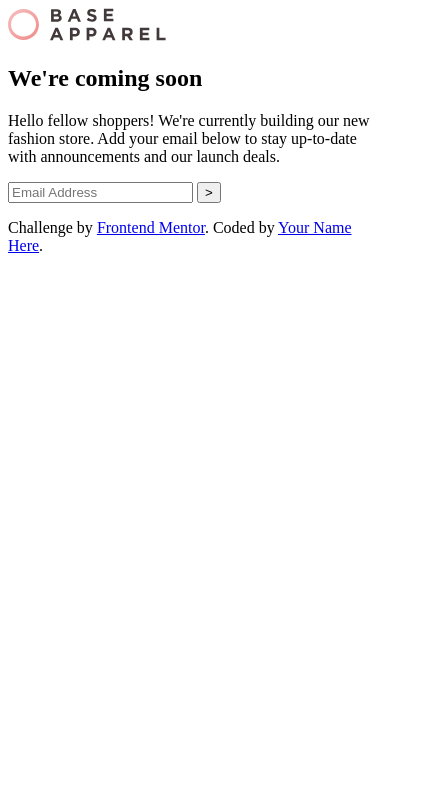
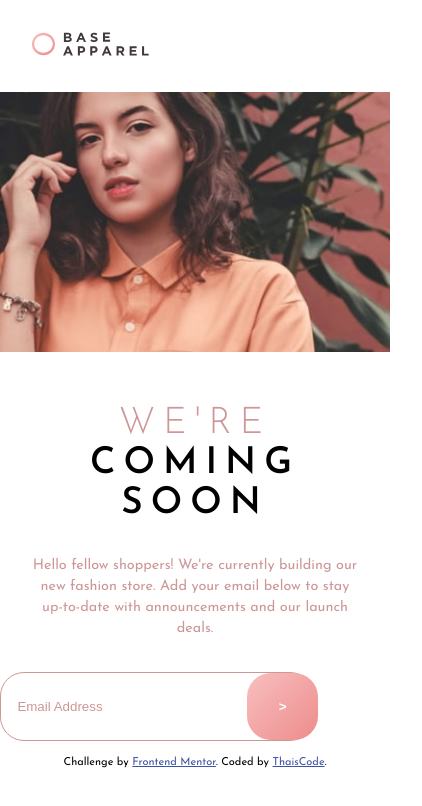
Before and after one commit to thaiscode/Base-Apparel-coming-soon-page, a plain HTML site: page index.html in a window 390 px wide. Shown: the whole page, 422 px wide, since content can reach past the window. Drawn offline with Linux system fonts and the light colour scheme.

Commit message:
mobile first done

```diff
--- a/Style/style.css
+++ b/Style/style.css
@@ -11,10 +11,75 @@ body {
 }
 
 main {
-	width: 80vw;
+	width: 100vw;
 }
 
+img {
+	width: 100%;
+	height: auto;
+}
 
+.section__logo {
+	width: 100vw;
+	height: auto;
+	margin: 2rem;
+}
+
+.section__logo img {
+	width: 30%;
+}
+
+.section__content {
+	width: 100vw;
+	height: auto;
+	text-align: center;
+}
+
+.section__title {
+	min-height: 5rem;
+	font-size: 2.3rem;
+	text-transform: uppercase;
+	letter-spacing: 0.5rem;
+	line-height: 2.5rem;
+	margin-top: 3rem;
+}
+
+.section__title span {
+	color: hsl(0, 36%, 70%);
+	font-weight: 300;
+}
+
+.section__paragraph {
+	color: hsl(0, 36%, 70%);
+	font-size: 0.9rem;
+	line-height: 1.3rem;
+	margin: 2rem;
+}
+
+#section__email {
+	width: 80vw;
+	height: 8vh;
+	border: 1px solid hsl(0, 36%, 70%);
+	border-radius: 1.5rem;
+	margin-bottom: 1rem;
+}
+
+ input::placeholder {
+	color: hsl(0, 36%, 70%);
+	padding-left: 1rem;
+}
+
+#section__button {
+	width: 18vw;
+	height: 8vh;
+	border: none;
+	border-radius: 1.5rem;
+	background: linear-gradient(135deg, hsl(0, 80%, 86%), hsl(0, 74%, 74%) );
+	position: relative;
+	left: -4.5rem;
+	color: hsl(0, 0%, 100%);
+	font-weight: 600;
+}
 
 
 
--- a/index.html
+++ b/index.html
@@ -4,28 +4,34 @@
     <meta charset="UTF-8">
     <meta http-equiv="X-UA-Compatible" content="IE=edge">
     <meta name="viewport" content="width=device-width, initial-scale=1.0">
+    <link rel="stylesheet" href="style/style.css">
     <link href="https://fonts.googleapis.com/css2?family=Josefin+Sans:wght@300;400;600&display=swap" rel="stylesheet">
     <title>Frontend Mentor | Base Apparel coming soon page</title>
 </head>
 <body>
 	<main>
-		<section class="section__img">
-			<img src="images/logo.svg">
+		<section class="section__logo">
+			<img src="images/logo.svg" alt="">
 		</section>
 
+    <section class="section__img">
+      <source srcset="images/hero-desktop.jpg" media="(min-width: 1200px)">
+      <img src="images/hero-mobile.jpg" alt="">
+    </section>
+
 		<section class="section__content">
-				<h1 class="section__title"><span>We're</span> coming soon</h1>
+				<h1 class="section__title"><span>We're</span> <br> coming <br> soon</h1>
 
 				<p class="section__paragraph">Hello fellow shoppers! We're currently building our new fashion store.
 				Add your email below to stay up-to-date with announcements and our launch deals.</p>
-			<input type="email" placeholder="Email Address" id="" required>
-			<input type="button" value=">" id="">
+			<input type="email" placeholder="Email Address" id="section__email" required>
+			<input type="button" value=">" id="section__button">
 		</section>
   </main>
   <footer>
     <p class="attribution">
       Challenge by <a href="https://www.frontendmentor.io?ref=challenge" target="_blank">Frontend Mentor</a>.
-      Coded by <a href="#">Your Name Here</a>.
+      Coded by <a href="#">ThaisCode</a>.
     </p>
   </footer>
 </body>
```
